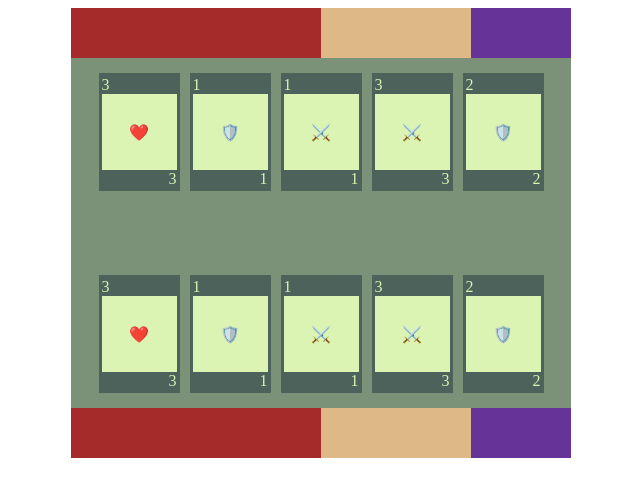
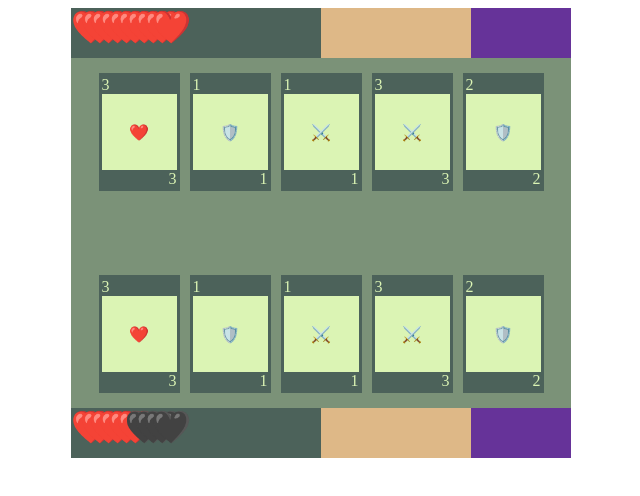
Before and after one commit to montoyaaguirre/card-battle-online, a plain HTML site: page index.html in a window 1280 px wide. Shown: the whole page, without its empty margins (319-959 px from the left). Drawn offline with Linux system fonts and the light colour scheme.

Commit message:
Implemented the health bars

```diff
--- a/bundle.js
+++ b/bundle.js
@@ -38,6 +38,8 @@ var BoardController = function () {
                 });
             });
             this._view.renderOponentCards(displayCards);
+            this._view.renderPlayerHealth(this._model.getPlayerHealth());
+            this._view.renderOponentHealth(this._model.getOponentHealth());
         }
     }, {
         key: "handleEvent",
@@ -45,7 +47,7 @@ var BoardController = function () {
             event.stopPropagation();
             switch (event.type) {
                 case "click":
-                    this.clickHandler(event.target);
+                    this.clickHandler(event.currentTarget);
                     break;
                 default:
                     console.log(event.target);
@@ -264,21 +266,20 @@ var Board = function () {
         _classCallCheck(this, Board);
 
         var cards = [new card_1.Card(3, card_1.CardType.heal), new card_1.Card(1, card_1.CardType.shield), new card_1.Card(1, card_1.CardType.attack), new card_1.Card(3, card_1.CardType.attack), new card_1.Card(2, card_1.CardType.shield)];
-        this._player = new player_1.Player(10, 0, cards);
+        this._player = new player_1.Player(6, 0, cards);
         this._oponent = new player_1.Player(10, 0, cards);
     }
 
     _createClass(Board, [{
         key: "playPlayerCard",
         value: function playPlayerCard(index) {
-            this._player.useCard(index);
             var card = this._player.cards[index];
             if (card.type === card_1.CardType.attack) {
                 this._oponent.applyEffects(card);
             } else {
                 this._player.applyEffects(card);
             }
-            // Emit change in cards for view update
+            this._player.useCard(index);
         }
     }, {
         key: "getPlayerCards",
@@ -289,6 +290,16 @@ var Board = function () {
         key: "getOponentCards",
         value: function getOponentCards() {
             return this._oponent.cards;
+        }
+    }, {
+        key: "getPlayerHealth",
+        value: function getPlayerHealth() {
+            return this._player.health;
+        }
+    }, {
+        key: "getOponentHealth",
+        value: function getOponentHealth() {
+            return this._oponent.health;
         }
     }]);
 
@@ -322,6 +333,16 @@ var BoardView = function () {
             });
         }
     }, {
+        key: "renderPlayerHealth",
+        value: function renderPlayerHealth(health) {
+            this._renderHealth(health, document.querySelector("#player-health"));
+        }
+    }, {
+        key: "renderOponentHealth",
+        value: function renderOponentHealth(health) {
+            this._renderHealth(health, document.querySelector("#oponent-health"));
+        }
+    }, {
         key: "renderPlayerCards",
         value: function renderPlayerCards(cards) {
             this._renderCards(cards, this._getPlayerCards());
@@ -335,8 +356,13 @@ var BoardView = function () {
         key: "_renderCards",
         value: function _renderCards(cards, nodes) {
             for (var i = 0; i < cards.length; i++) {
-                nodes[i].innerHTML = this._cardTemplate(i, cards[i].points, cards[i].type);
+                nodes[i].innerHTML = this._cardTemplate(cards[i].points, cards[i].type);
             }
+        }
+    }, {
+        key: "_renderHealth",
+        value: function _renderHealth(health, node) {
+            node.innerHTML = this._healthTemplate(health);
         }
     }, {
         key: "_getPlayerCards",
@@ -355,11 +381,24 @@ var BoardView = function () {
         }
     }, {
         key: "_cardTemplate",
-        value: function _cardTemplate(cardindex, points, type) {
+        value: function _cardTemplate(points, type) {
             var template = "";
             var cardLabel = points.toString();
             var cardSuit = this._cardTypes[type];
-            template = "\n            <div id=\"" + cardindex + "\" class=\"card-value-top\">" + cardLabel + "</div>\n            <div id=\"" + cardindex + "\" class=\"card-suit\">" + cardSuit + "</div>\n            <div id=\"" + cardindex + "\" class=\"card-value-bottom\">" + cardLabel + "</div>\n        ";
+            template = "\n            <div class=\"card-value-top\">" + cardLabel + "</div>\n            <div class=\"card-suit\">" + cardSuit + "</div>\n            <div class=\"card-value-bottom\">" + cardLabel + "</div>\n        ";
+            return template;
+        }
+    }, {
+        key: "_healthTemplate",
+        value: function _healthTemplate(health) {
+            var template = "";
+            for (var i = 0; i < 10; i++) {
+                if (health <= i) {
+                    template += '<div class="health-indicator">🖤</div>\n';
+                } else {
+                    template += '<div class="health-indicator">❤️</div>\n';
+                }
+            }
             return template;
         }
     }]);
--- a/style.css
+++ b/style.css
@@ -60,9 +60,20 @@ body {
     background-color: #4c625a;
 }
 .health {
+    /* display: flex; */
+    display: inline-block;
     width: 50%;
+    max-width: 50%;
     height: 100%;
-    background-color: brown;
+    align-items: center;
+    /* background-color: brown; */
+}
+.health-indicator:not(:first-child) {
+    margin-left: -35px;
+}
+.health-indicator{
+    display: inline;
+    font-size: 32px;
 }
 .shield {
     width: 30%;
```
Also changed, not shown: 1 other file.
